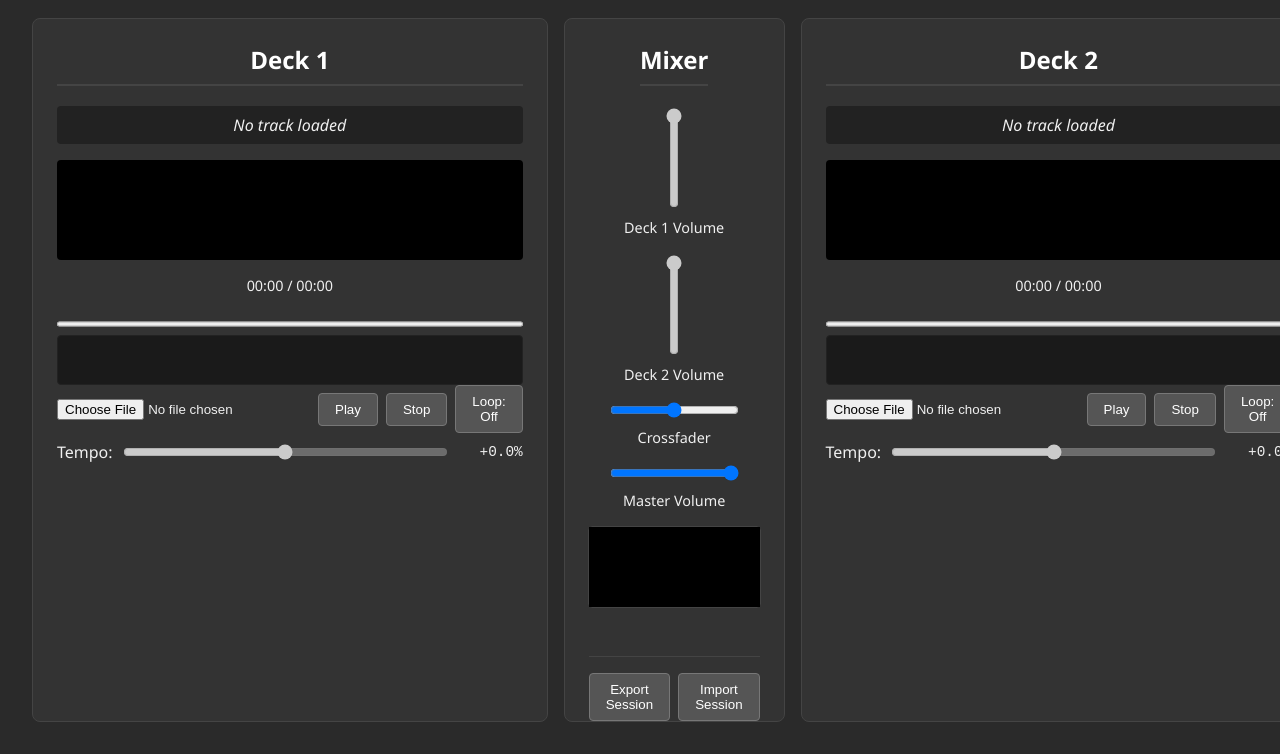
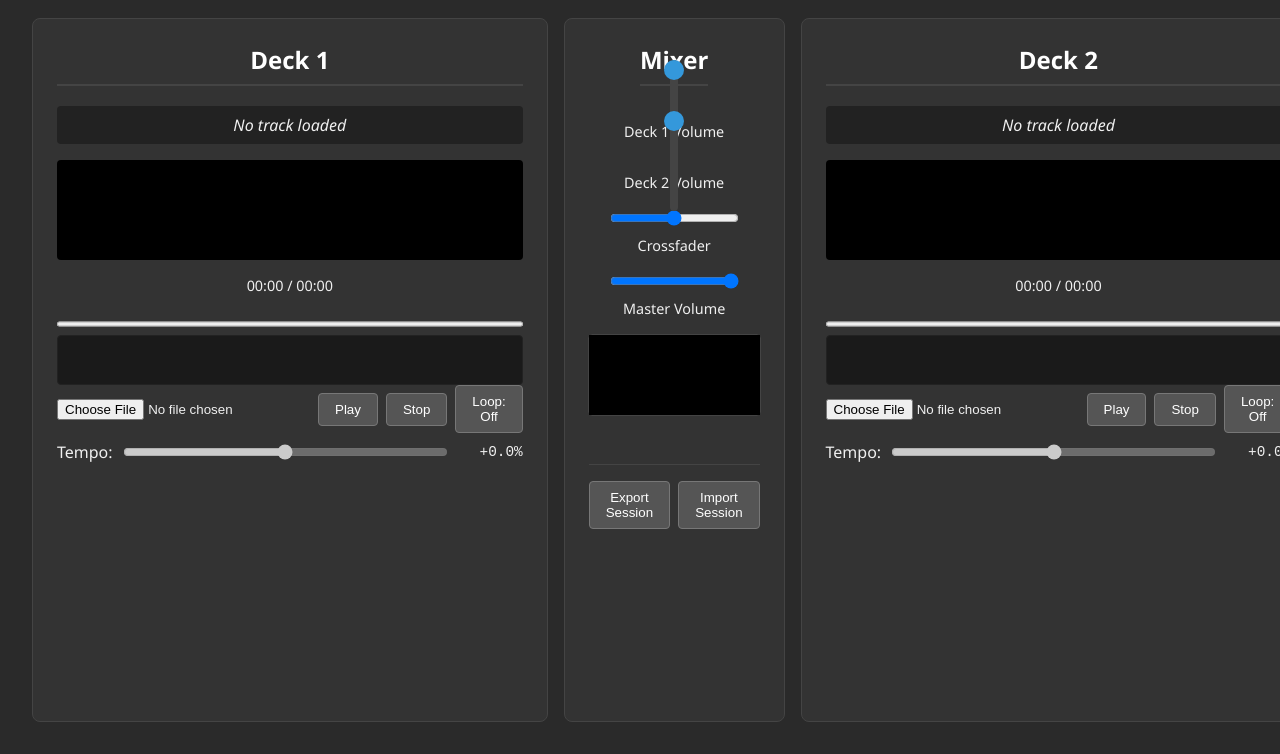
Before and after one commit to BrainAV/mixkit.djay.ca, a plain HTML site: page index.html in a window 1280 px wide. Shown: the part 88-842 px from the top of the page. Drawn offline with Linux system fonts and the light colour scheme.

Commit message:
Update style.css

```diff
--- a/style.css
+++ b/style.css
@@ -159,13 +159,15 @@ input[type="range"] {
 }
 
 .volume-slider {
-    -webkit-appearance: slider-vertical; /* Chrome, Safari, Edge */
-    -moz-appearance: slider-vertical; /* Firefox */
-    appearance: slider-vertical; /* Standard */
-    writing-mode: bt-lr; /* Bottom-to-top for vertical orientation */
-    height: 100px; /* Explicit height for vertical slider */
-    width: 8px; /* Narrow width for slider track */
+    -webkit-appearance: none; /* Reset default appearance */
+    appearance: none;
+    width: 100px; /* Horizontal length of the slider */
+    height: 8px; /* Thin track height */
     background: #444; /* Track color */
+    outline: none;
+    transform: rotate(270deg); /* Rotate to make vertical */
+    transform-origin: center;
+    margin: 0 auto; /* Center horizontally */
     border-radius: 4px;
 }
 
```
